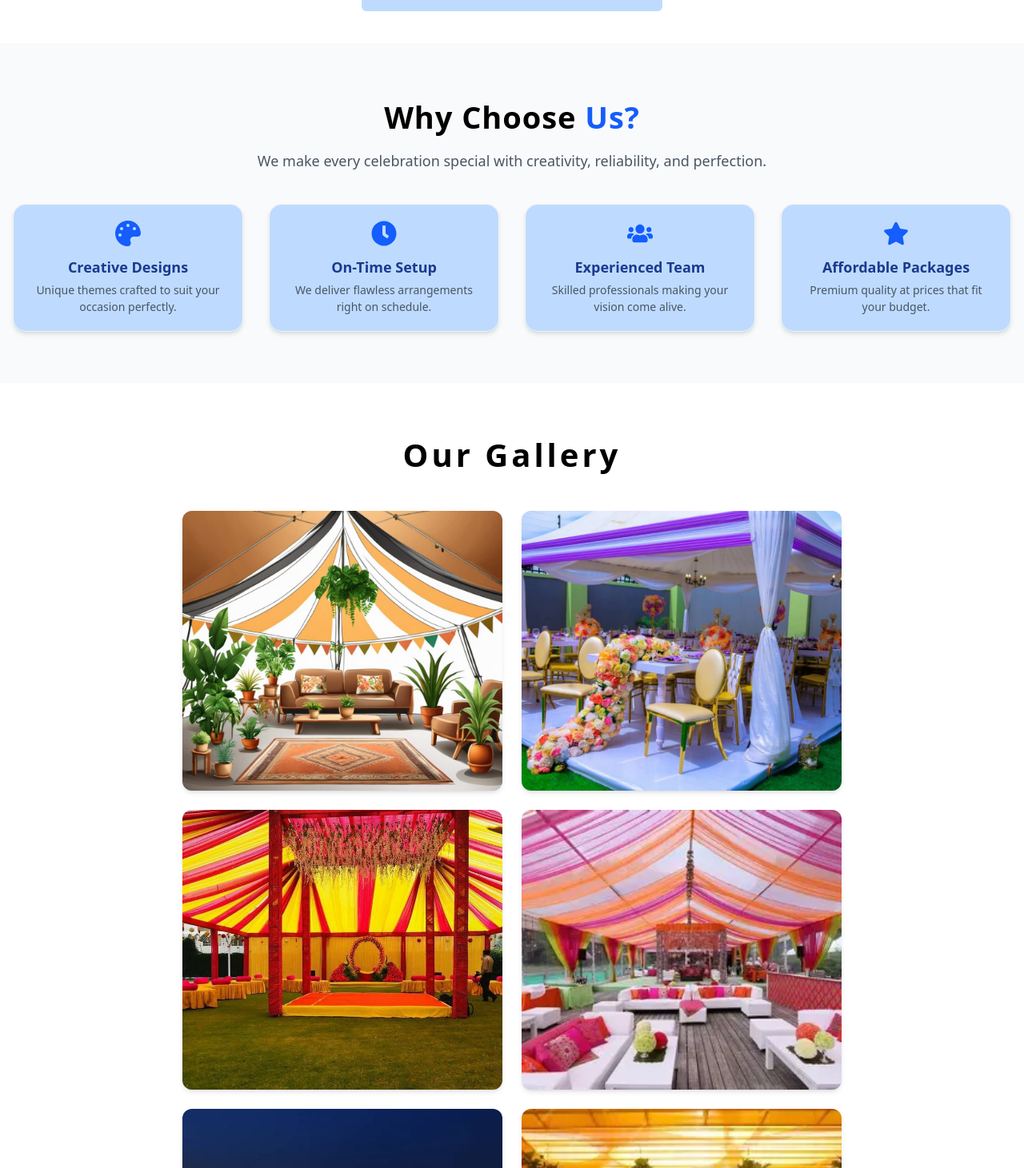
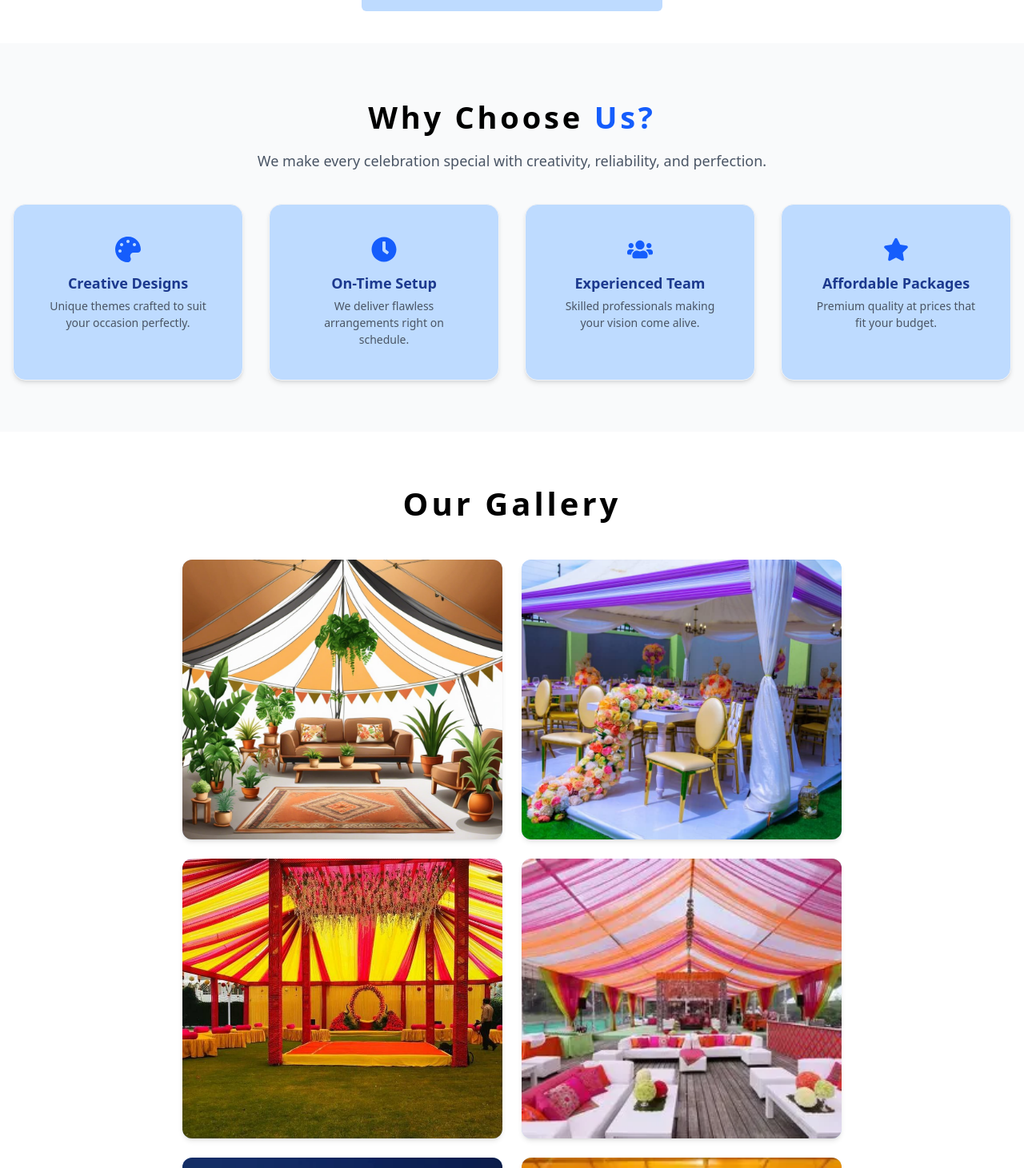
Before and after one commit to amar7773/Shiv-Tent-Hose, a React app: page / in a window 1280 px wide. Shown: the part 1309-2770 px from the top of the page at 80% size. Built offline with nearby package versions, Linux system fonts and the light colour scheme; the HTML template or start-up script is replaced by a standard one.

Commit message:
new updated

```diff
--- a/src/Compnets/Gallery.jsx
+++ b/src/Compnets/Gallery.jsx
@@ -7,13 +7,13 @@ function Gallery() {
 
   return (
     <div id="gallery" className="mt-7 sm:mt-15 px-4">
-      <h1 className="text-[30px] sm:text-[40px] font-semibold text-center mb-10 tracking-widest">
+      <h1 className="text-[30px] sm:text-[40px] font-bold text-center mb-10 tracking-widest">
         Our Gallery
       </h1>
 
       {/* ✅ Mobile: horizontal scroll | Desktop: grid wrap */}
       <div className="flex flex-nowrap sm:flex-wrap gap-6 overflow-x-auto sm:overflow-visible justify-start sm:justify-center px-2 pb-4">
-        {gallery.slice(0, 6).map(
+        {gallery.slice(0, 7).map(
           (
             item,
             i // ✅ sirf 6 images show on home
--- a/src/Compnets/OurServices.jsx
+++ b/src/Compnets/OurServices.jsx
@@ -5,7 +5,7 @@ function OurServices() {
   const navigate = useNavigate();
   return (
     <div className="mt-5 sm:mt-10">
-      <h1 className="text-[30px] sm:text-[40px] font-semibold text-center tracking-widest">
+      <h1 className="text-[30px] sm:text-[40px] font-bold text-center tracking-widest">
         Our Services
       </h1>
       <div className="flex flex-nowrap gap-7 md:gap-20 mt-5 sm:mt-10 items-center xl:justify-center overflow-x-auto px-4">
--- a/src/Compnets/Testimonals.jsx
+++ b/src/Compnets/Testimonals.jsx
@@ -5,7 +5,7 @@ import { FaRegUser } from "react-icons/fa6";
 function Testimonals() {
   return (
     <div className="mt-10 mb-5 sm:mb-15 sm:mt-15 px-4">
-      <h1 className="text-[30px] sm:text-[40px] font-semibold text-center mb-10 tracking-widest">
+      <h1 className="text-[30px] sm:text-[40px] font-bold text-center mb-10 tracking-widest">
         Testimonials
       </h1>
 
--- a/src/Compnets/WhyChoose.jsx
+++ b/src/Compnets/WhyChoose.jsx
@@ -29,7 +29,7 @@ function WhyChoose() {
     <section className="py-16 px-4 bg-gray-50 sm:mt-10">
       {/* Heading */}
       <div className="text-center mb-10">
-        <h2 className="text-[28px] sm:text-[38px] font-bold text-black tracking-wide mb-3">
+        <h2 className="text-[28px] sm:text-[38px] font-bold text-black tracking-widest mb-3">
           Why Choose <span className="text-blue-600">Us?</span>
         </h2>
         <p className="text-gray-600 text-base sm:text-lg max-w-2xl mx-auto">
@@ -43,7 +43,7 @@ function WhyChoose() {
         {features.map((item, i) => (
           <div
             key={i}
-            className="min-w-[220px] sm:min-w-0 bg-blue-200 p-5 rounded-2xl shadow-md hover:shadow-lg transition-all duration-300 text-center flex-shrink-0 border border-gray-100"
+            className="min-w-[220px] sm:min-w-0 bg-blue-200 p-10 rounded-2xl shadow-md hover:shadow-lg transition-all duration-300 text-center flex-shrink-0 border border-gray-100"
           >
             <div className="flex justify-center mb-3">{item.icon}</div>
             <h3 className="text-lg font-semibold text-blue-900 mb-1">
--- a/src/Pages/About.jsx
+++ b/src/Pages/About.jsx
@@ -1,6 +1,6 @@
 import React from "react";
-import aboutImg from "../Assets/images/Services/wedddeco.webp"; // Add your about image
-import aboutTeam from "../Assets/images/Services/haldidecoration.jpg";
+import aboutImg from "../assets/images/Services/wedddeco.webp"; // Add your about image
+import aboutTeam from "../assets/images/Services/haldidecoration.jpg";
 import aboutHero from "../assets/images/Services/abouthero.webp"; // Add team image
 
 function About() {
```
